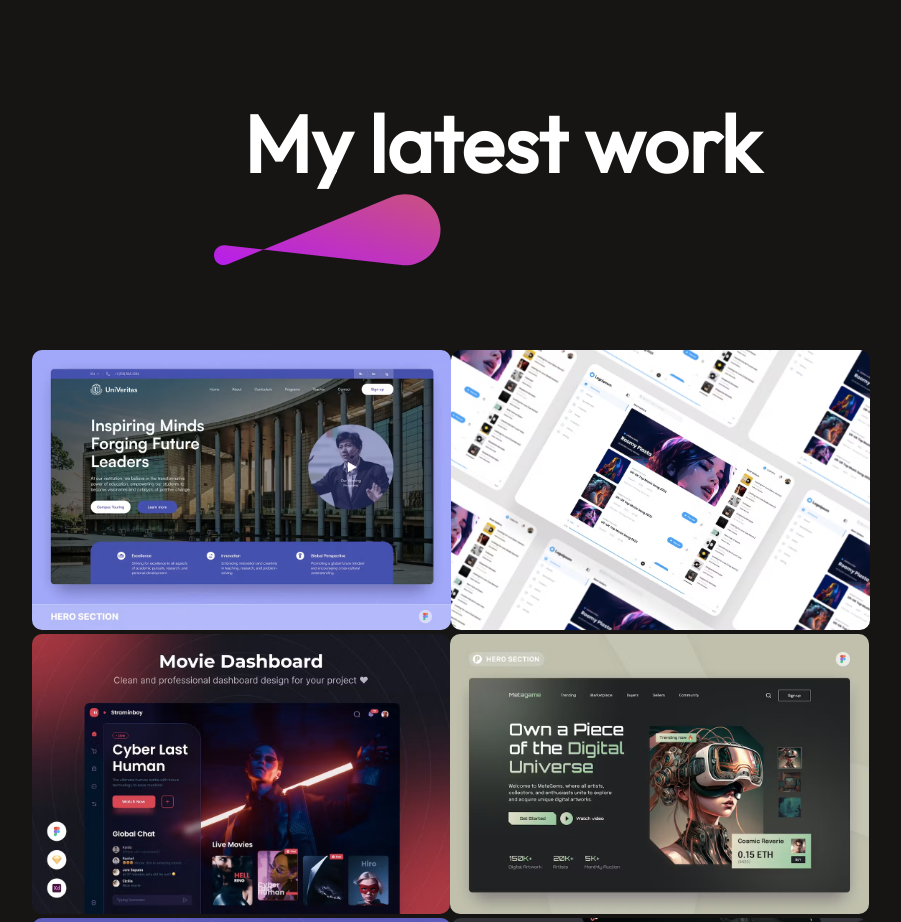
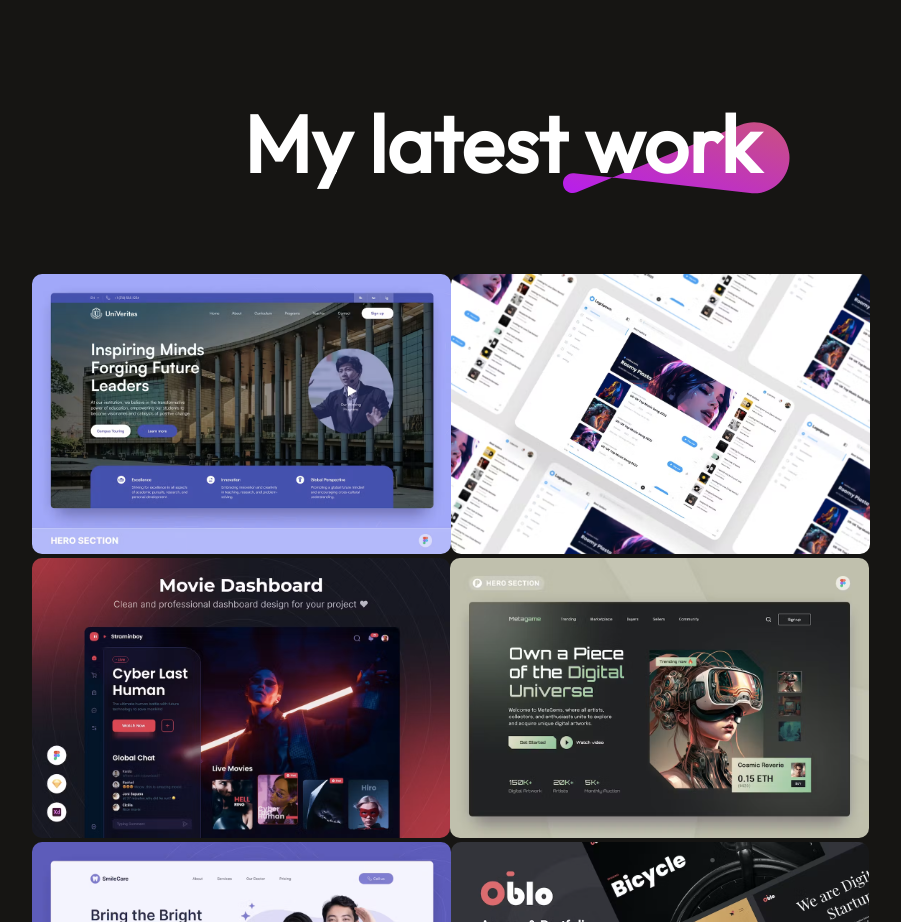
Before and after one commit to KipletingEdwin/kipleting-edwin-portfolio, a React (Vite) app: page / in a window 1280 px wide. Shown: the part 4200-5122 px from the top of the page, without its empty margins (138-1039 px from the left). Built offline with nearby package versions, Linux system fonts and the light colour scheme.

Commit message:
style mywork-title img

```diff
--- a/src/Components/MyWork/MyWork.css
+++ b/src/Components/MyWork/MyWork.css
@@ -16,3 +16,10 @@
     font-size: 80px;
     font-weight: 600;
 }
+
+.mywork-title img{
+    position: absolute;
+    bottom: 0;
+    right: 0;
+    z-index: -1;
+}
```
